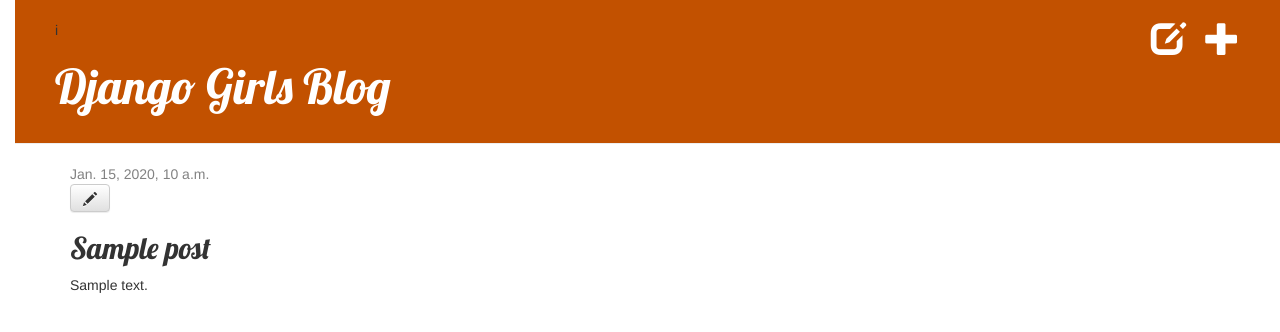
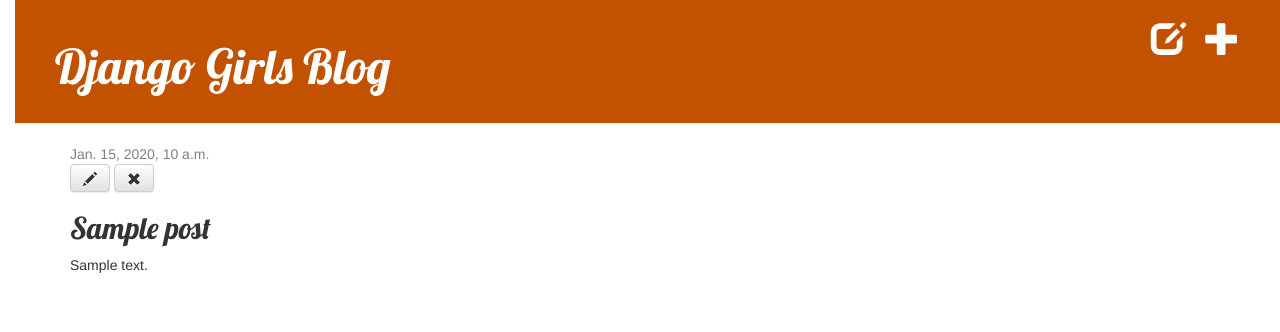
Before and after one commit to Rahimz/djangogirls_blog, a Django app: page /post/1/ in a window 1280 px wide. Shown: the top 332 px of the page. Run offline with Django 3.2, Linux system fonts and the light colour scheme; a user stored in the database is signed in; tables that the repository leaves empty hold one stand-in row (values such as "Sample post"); some libraries are stand-ins or nearby versions.

Commit message:
extension: Added publish and delete button.

```diff
--- a/mysite/blog/templates/blog/base.html
+++ b/mysite/blog/templates/blog/base.html
@@ -10,7 +10,7 @@
     <body>
     <div class="page-header">
 	    {% if user.is_authenticated %}
-		    <a href="{% url 'post_new' %}" class="top-menu"><span class="glyphicon glyphicon-plus"></span></a>i
+		    <a href="{% url 'post_new' %}" class="top-menu"><span class="glyphicon glyphicon-plus"></span></a>
 		    <a href="{% url 'post_draft_list' %}" class="top-menu"><span class="glyphicon glyphicon-edit"></span></a>
 	{% endif %}
 	 <h1><a href="/">Django Girls Blog</a></h1>
--- a/mysite/blog/templates/blog/post_detail.html
+++ b/mysite/blog/templates/blog/post_detail.html
@@ -6,9 +6,12 @@
     <div class="date">
         {{ post.published_date }}
     </div>
+{% else %}
+    <a class="btn btn-default" href="{% url 'post_publish' pk=post.pk %}">Publish</a>
 {% endif %}
 	    {% if user.is_authenticated %}
      		<a class="btn btn-default" href="{% url 'post_edit' pk=post.pk %}"><span class="glyphicon glyphicon-pencil"></span></a>
+		<a class="btn btn-default" href="{% url 'post_remove' pk=post.pk %}"><span class="glyphicon glyphicon-remove"></span></a>
 	{% endif %}
 	<h2>{{ post.title }}</h2>
         <p>{{ post.text|linebreaksbr }}</p>
--- a/mysite/blog/urls.py
+++ b/mysite/blog/urls.py
@@ -3,10 +3,12 @@ from . import views
 
 
 urlpatterns = [
-        path('', views.post_list, name='post_list'),
-        path('post/<int:pk>/', views.post_detail, name='post_detail'),
-        path('post/new/', views.post_new, name='post_new'),
+    path('', views.post_list, name='post_list'),
+    path('post/<int:pk>/', views.post_detail, name='post_detail'),
+    path('post/new/', views.post_new, name='post_new'),
     path('post/<int:pk>/edit/', views.post_edit, name='post_edit'),
     path('drafts/', views.post_draft_list, name='post_draft_list'),
+    path('post/<pk>/publish/', views.post_publish, name='post_publish'),
+    path('post/<pk>/remove/', views.post_remove, name='post_remove'),
 
     ]
--- a/mysite/blog/views.py
+++ b/mysite/blog/views.py
@@ -43,3 +43,16 @@ def post_edit(request, pk):
 def post_draft_list(request):
     posts = Post.objects.filter(published_date__isnull=True).order_by('created_date')
     return render(request, 'blog/post_draft_list.html', {'posts': posts})
+
+
+
+def post_publish(request, pk):
+    post = get_object_or_404(Post, pk=pk)
+    post.publish()
+    return redirect('post_detail', pk=pk)
+
+
+def post_remove(request, pk):
+    post = get_object_or_404(Post, pk=pk)
+    post.delete()
+    return redirect('post_list')
```
Lines whose indentation alone changed are shown as unchanged.
